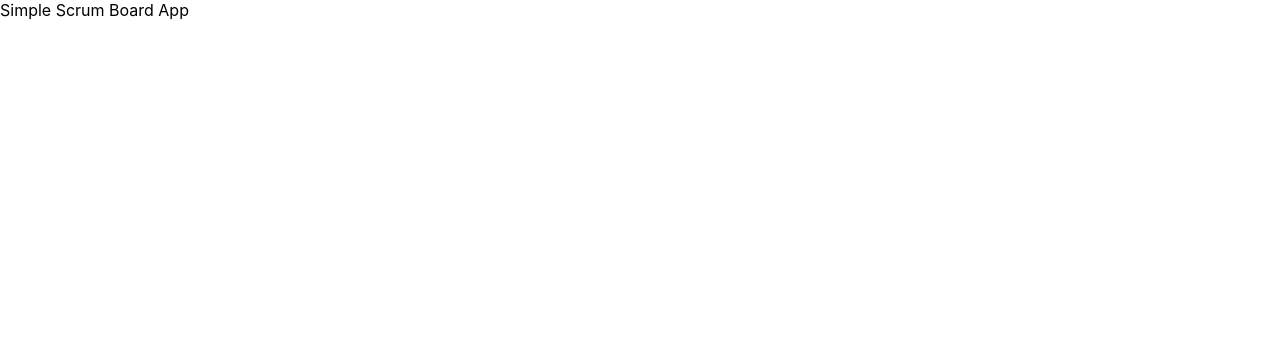
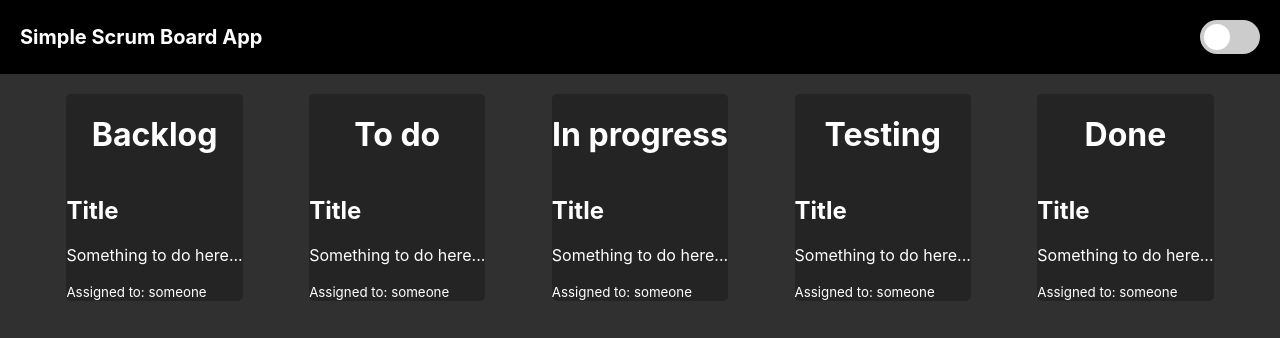
Before and after one commit to lcenriquez/basic-scrum-board, a React (Create React App) app: page / in a window 1280 px wide. Shown: the top 338 px of the page. Built offline with nearby package versions, Linux system fonts and the light colour scheme.

Commit message:
Create app layout

```diff
--- a/package.json
+++ b/package.json
@@ -9,6 +9,7 @@
     "react": "^17.0.2",
     "react-dom": "^17.0.2",
     "react-scripts": "5.0.0",
+    "typescript": "^4.5.4",
     "web-vitals": "^2.1.2"
   },
   "scripts": {
--- a/src/App.css
+++ /dev/null
@@ -1,2 +0,0 @@
-.App {
-}
--- a/src/App.js
+++ /dev/null
@@ -1,12 +0,0 @@
-import logo from './logo.svg';
-import './App.css';
-
-function App() {
-  return (
-    <div className="App">
-      Simple Scrum Board App
-    </div>
-  );
-}
-
-export default App;
--- /dev/null
+++ b/src/components/Board.module.css
@@ -0,0 +1,10 @@
+.boardContainer {
+  display: flex;
+  flex-direction: column;
+  background-color: rgb(36, 36, 36);
+  border-radius: 5px;
+}
+
+.boardTitle {
+  text-align: center;
+}
--- /dev/null
+++ b/src/components/Board.tsx
@@ -0,0 +1,11 @@
+import style from './Board.module.css';
+import Task from './Task.tsx';
+
+export default function Board({ name }) {
+  return (
+    <div className={style.boardContainer}>
+      <h1 className={style.boardTitle}>{name}</h1>
+      <Task />
+    </div>
+  )
+};
--- /dev/null
+++ b/src/components/Nav.module.css
@@ -0,0 +1,14 @@
+.navContainer {
+  display: flex;
+  justify-content: space-between;
+  align-items: center;
+  background-color: black;
+  padding: 20px;
+  margin-bottom: 20px;
+}
+
+.title {
+  font-size: 20px;
+  font-weight: bold;
+  padding: 0px;
+}
--- /dev/null
+++ b/src/components/Nav.tsx
@@ -0,0 +1,13 @@
+import style from './Nav.module.css';
+
+export default function Nav() {
+  return (
+    <nav className={style.navContainer}>
+      <span className={style.title}>Simple Scrum Board App</span>
+      <label className="switch">
+        <input type="checkbox" />
+        <span className="slider round"></span>
+      </label>
+    </nav>
+  )
+};
--- /dev/null
+++ b/src/components/Task.tsx
@@ -0,0 +1,9 @@
+export default function Task() {
+  return (
+    <div>
+      <h2>Title</h2>
+      <p>Something to do here...</p>
+      <small>Assigned to: someone</small>
+    </div>
+  )
+}
--- /dev/null
+++ b/src/containers/App.css
@@ -0,0 +1,67 @@
+.App {
+}
+
+.boardsContainer {
+  display: flex;
+  justify-content: space-evenly;
+}
+
+.switch {
+  position: relative;
+  display: inline-block;
+  width: 60px;
+  height: 34px;
+}
+
+.switch input {
+  opacity: 0;
+  width: 0;
+  height: 0;
+}
+
+.slider {
+  position: absolute;
+  cursor: pointer;
+  top: 0;
+  left: 0;
+  right: 0;
+  bottom: 0;
+  background-color: #ccc;
+  -webkit-transition: .4s;
+  transition: .4s;
+}
+
+.slider:before {
+  position: absolute;
+  content: "";
+  height: 26px;
+  width: 26px;
+  left: 4px;
+  bottom: 4px;
+  background-color: white;
+  -webkit-transition: .4s;
+  transition: .4s;
+}
+
+input:checked + .slider {
+  background-color: #2196F3;
+}
+
+input:focus + .slider {
+  box-shadow: 0 0 1px #2196F3;
+}
+
+input:checked + .slider:before {
+  -webkit-transform: translateX(26px);
+  -ms-transform: translateX(26px);
+  transform: translateX(26px);
+}
+
+/* Rounded sliders */
+.slider.round {
+  border-radius: 34px;
+}
+
+.slider.round:before {
+  border-radius: 50%;
+}
--- /dev/null
+++ b/src/containers/App.tsx
@@ -0,0 +1,20 @@
+import Nav from '../components/Nav.tsx';
+import Board from '../components/Board.tsx';
+import './App.css';
+
+function App() {
+  const boardNames = ['Backlog', 'To do', 'In progress', 'Testing', 'Done'];
+
+  document.body.classList.add('darkMode');
+
+  return (
+    <div className="App">
+      <Nav />
+      <div className="boardsContainer">
+        { boardNames.map(board => <Board name={board} key={board} />) }
+      </div>
+    </div>
+  );
+}
+
+export default App;
--- a/src/index.css
+++ b/src/index.css
@@ -11,3 +11,8 @@ code {
   font-family: source-code-pro, Menlo, Monaco, Consolas, 'Courier New',
     monospace;
 }
+
+.darkMode {
+  background-color: rgb(48, 48, 48);
+  color: white;
+}
--- a/src/index.js
+++ b/src/index.js
@@ -1,7 +1,7 @@
 import React from 'react';
 import ReactDOM from 'react-dom';
 import './index.css';
-import App from './App';
+import App from './containers/App.tsx';
 import reportWebVitals from './reportWebVitals';
 
 ReactDOM.render(
```
Also changed, not shown: 2 other files (tests, documents, lock files or other folders).
